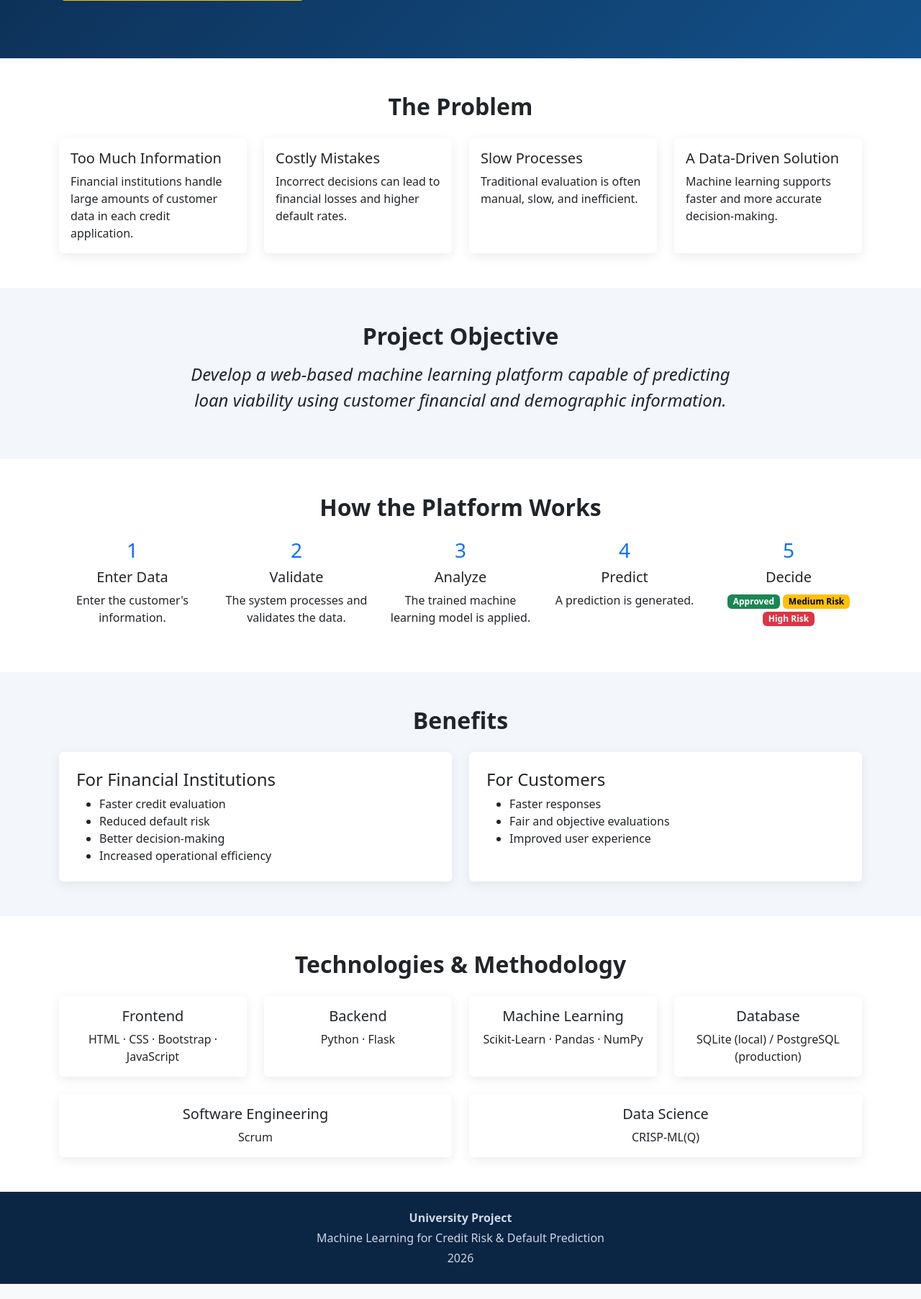
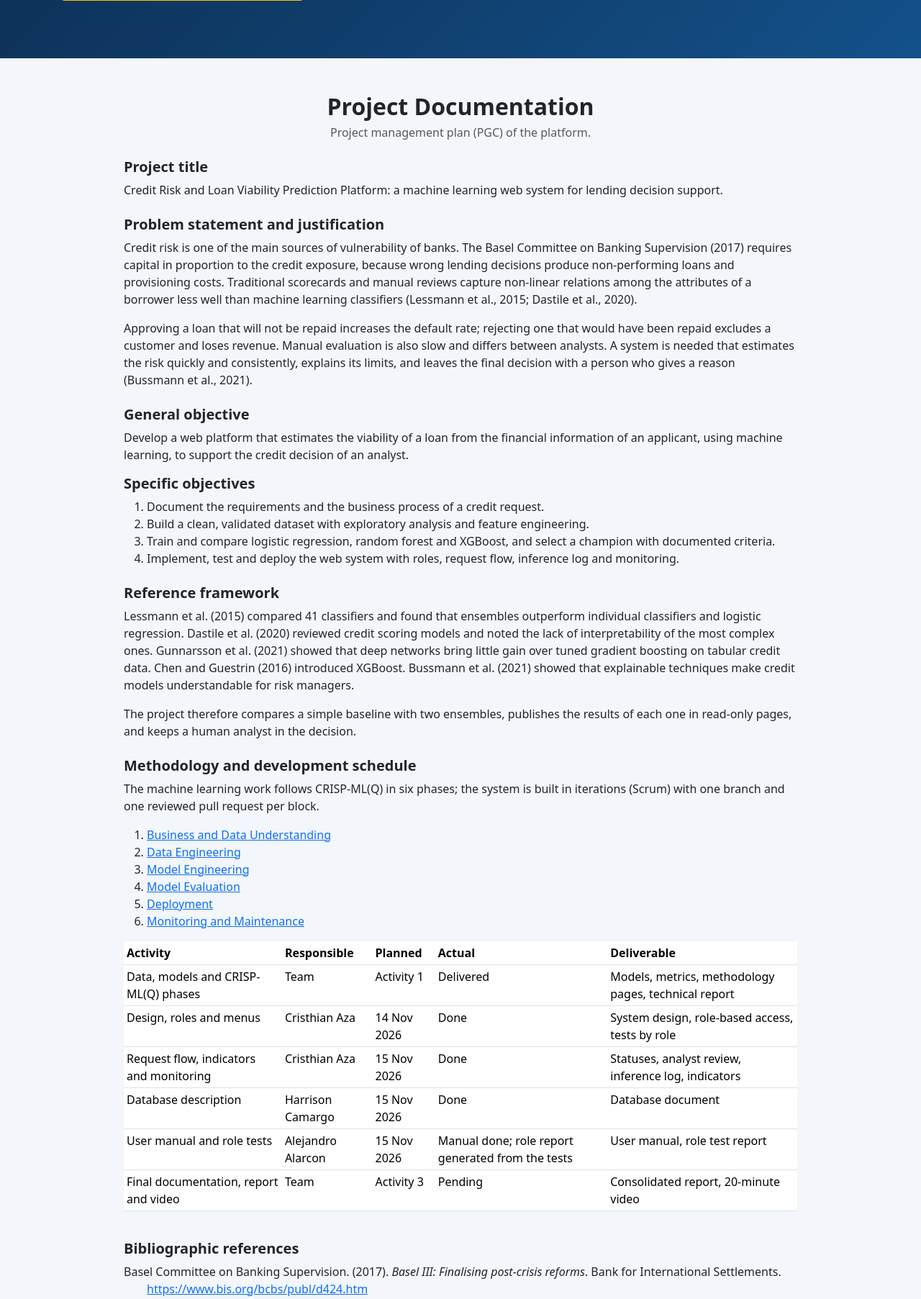
Before and after one commit to Cristhian731/Credit-Risk, a Flask app: page / in a window 1280 px wide. Shown: the part 634-2439 px from the top of the page at 72% size. Before the commit the page ends 2418 px from the top, so only its background shows below. Run offline with Flask 3, Linux system fonts and the light colour scheme; some libraries are stand-ins or nearby versions.

Commit message:
feat(home): show the project documentation (PGC) on the public home page

```diff
--- /dev/null
+++ b/templates/main/_pgc.html
@@ -0,0 +1,73 @@
+{# Project documentation (PGC) shown on the home page. Basic version; Activity 3 completes it. #}
+<section class="py-5 bg-soft" id="pgc">
+  <div class="container" style="max-width: 960px">
+    <h2 class="text-center fw-bold mb-1">Project Documentation</h2>
+    <p class="text-center text-muted mb-4">Project management plan (PGC) of the platform.</p>
+
+    <article class="mb-4" id="pgc-title">
+      <h3 class="h5 fw-bold">Project title</h3>
+      <p class="mb-0">Credit Risk and Loan Viability Prediction Platform: a machine learning web system for lending decision support.</p>
+    </article>
+
+    <article class="mb-4" id="pgc-problem">
+      <h3 class="h5 fw-bold">Problem statement and justification</h3>
+      <p>Credit risk is one of the main sources of vulnerability of banks. The Basel Committee on Banking Supervision (2017) requires capital in proportion to the credit exposure, because wrong lending decisions produce non-performing loans and provisioning costs. Traditional scorecards and manual reviews capture non-linear relations among the attributes of a borrower less well than machine learning classifiers (Lessmann et al., 2015; Dastile et al., 2020).</p>
+      <p class="mb-0">Approving a loan that will not be repaid increases the default rate; rejecting one that would have been repaid excludes a customer and loses revenue. Manual evaluation is also slow and differs between analysts. A system is needed that estimates the risk quickly and consistently, explains its limits, and leaves the final decision with a person who gives a reason (Bussmann et al., 2021).</p>
+    </article>
+
+    <article class="mb-4" id="pgc-objectives">
+      <h3 class="h5 fw-bold">General objective</h3>
+      <p>Develop a web platform that estimates the viability of a loan from the financial information of an applicant, using machine learning, to support the credit decision of an analyst.</p>
+      <h3 class="h5 fw-bold">Specific objectives</h3>
+      <ol class="mb-0">
+        <li>Document the requirements and the business process of a credit request.</li>
+        <li>Build a clean, validated dataset with exploratory analysis and feature engineering.</li>
+        <li>Train and compare logistic regression, random forest and XGBoost, and select a champion with documented criteria.</li>
+        <li>Implement, test and deploy the web system with roles, request flow, inference log and monitoring.</li>
+      </ol>
+    </article>
+
+    <article class="mb-4" id="pgc-framework">
+      <h3 class="h5 fw-bold">Reference framework</h3>
+      <p>Lessmann et al. (2015) compared 41 classifiers and found that ensembles outperform individual classifiers and logistic regression. Dastile et al. (2020) reviewed credit scoring models and noted the lack of interpretability of the most complex ones. Gunnarsson et al. (2021) showed that deep networks bring little gain over tuned gradient boosting on tabular credit data. Chen and Guestrin (2016) introduced XGBoost. Bussmann et al. (2021) showed that explainable techniques make credit models understandable for risk managers.</p>
+      <p class="mb-0">The project therefore compares a simple baseline with two ensembles, publishes the results of each one in read-only pages, and keeps a human analyst in the decision.</p>
+    </article>
+
+    <article class="mb-4" id="pgc-methodology">
+      <h3 class="h5 fw-bold">Methodology and development schedule</h3>
+      <p>The machine learning work follows CRISP-ML(Q) in six phases; the system is built in iterations (Scrum) with one branch and one reviewed pull request per block.</p>
+      <ol>
+        {% for number, phase_title in methodology_phases %}
+          <li><a href="{{ url_for('methodology.phase', number=number) }}">{{ phase_title }}</a></li>
+        {% endfor %}
+      </ol>
+      <div class="table-responsive">
+        <table class="table table-sm bg-white" data-testid="schedule">
+          <thead><tr><th>Activity</th><th>Responsible</th><th>Planned</th><th>Actual</th><th>Deliverable</th></tr></thead>
+          <tbody>
+            <tr><td>Data, models and CRISP-ML(Q) phases</td><td>Team</td><td>Activity 1</td><td>Delivered</td><td>Models, metrics, methodology pages, technical report</td></tr>
+            <tr><td>Design, roles and menus</td><td>Cristhian Aza</td><td>14 Nov 2026</td><td>Done</td><td>System design, role-based access, tests by role</td></tr>
+            <tr><td>Request flow, indicators and monitoring</td><td>Cristhian Aza</td><td>15 Nov 2026</td><td>Done</td><td>Statuses, analyst review, inference log, indicators</td></tr>
+            <tr><td>Database description</td><td>Harrison Camargo</td><td>15 Nov 2026</td><td>Done</td><td>Database document</td></tr>
+            <tr><td>User manual and role tests</td><td>Alejandro Alarcon</td><td>15 Nov 2026</td><td>Manual done; role report generated from the tests</td><td>User manual, role test report</td></tr>
+            <tr><td>Final documentation, report and video</td><td>Team</td><td>Activity 3</td><td>Pending</td><td>Consolidated report, 20-minute video</td></tr>
+          </tbody>
+        </table>
+      </div>
+    </article>
+
+    <article class="mb-4" id="pgc-references">
+      <h3 class="h5 fw-bold">Bibliographic references</h3>
+      <p class="apa-reference">Basel Committee on Banking Supervision. (2017). <em>Basel III: Finalising post-crisis reforms</em>. Bank for International Settlements. <a href="https://www.bis.org/bcbs/publ/d424.htm">https://www.bis.org/bcbs/publ/d424.htm</a></p>
+      <p class="apa-reference">Bussmann, N., Giudici, P., Marinelli, D., &amp; Papenbrock, J. (2021). Explainable machine learning in credit risk management. <em>Computational Economics, 57</em>(1), 203–216. <a href="https://doi.org/10.1007/s10614-020-10042-0">https://doi.org/10.1007/s10614-020-10042-0</a></p>
+      <p class="apa-reference">Chen, T., &amp; Guestrin, C. (2016). XGBoost: A scalable tree boosting system. In <em>Proceedings of the 22nd ACM SIGKDD International Conference on Knowledge Discovery and Data Mining</em> (pp. 785–794). ACM. <a href="https://doi.org/10.1145/2939672.2939785">https://doi.org/10.1145/2939672.2939785</a></p>
+      <p class="apa-reference">Dastile, X., Celik, T., &amp; Potsane, M. (2020). Statistical and machine learning models in credit scoring: A systematic literature survey. <em>Applied Soft Computing, 91</em>, Article 106263. <a href="https://doi.org/10.1016/j.asoc.2020.106263">https://doi.org/10.1016/j.asoc.2020.106263</a></p>
+      <p class="apa-reference">Gunnarsson, B. R., vanden Broucke, S., Baesens, B., Óskarsdóttir, M., &amp; Lemahieu, W. (2021). Deep learning for credit scoring: Do or don't? <em>European Journal of Operational Research, 295</em>(1), 292–305. <a href="https://doi.org/10.1016/j.ejor.2021.03.006">https://doi.org/10.1016/j.ejor.2021.03.006</a></p>
+      <p class="apa-reference mb-0">Lessmann, S., Baesens, B., Seow, H.-V., &amp; Thomas, L. C. (2015). Benchmarking state-of-the-art classification algorithms for credit scoring: An update of research. <em>European Journal of Operational Research, 247</em>(1), 124–136. <a href="https://doi.org/10.1016/j.ejor.2015.05.030">https://doi.org/10.1016/j.ejor.2015.05.030</a></p>
+    </article>
+
+    <p class="text-center mb-0">
+      <a class="btn btn-outline-primary" href="{{ url_for('main.resources') }}">Report, repository, manuals and video</a>
+    </p>
+  </div>
+</section>
--- a/templates/main/index.html
+++ b/templates/main/index.html
@@ -12,7 +12,7 @@
           application is viable, helping financial institutions assess risk faster and more accurately.
         </p>
         {% if auth_enabled and current_user %}
-          <a href="{{ url_for('credit.index') }}" class="btn btn-warning btn-lg px-5 fw-semibold">Evaluate a loan</a>
+          <a href="{{ home_url }}" class="btn btn-warning btn-lg px-5 fw-semibold">Go to my area</a>
         {% else %}
           <a href="#login" class="btn btn-warning btn-lg px-5 fw-semibold">Log in to evaluate a loan</a>
         {% endif %}
@@ -22,8 +22,8 @@
           {# Logged in: replace the login card with a shortcut to the platform. #}
           <div class="card p-4 text-dark" id="welcome">
             <h2 class="h4 fw-bold mb-1">Welcome, {{ current_user.username }}</h2>
-            <p class="text-muted small mb-3">You are logged in. Continue to the loan evaluation.</p>
-            <a href="{{ url_for('credit.index') }}" class="btn btn-primary w-100 fw-semibold">Go to Credit Evaluation</a>
+            <p class="text-muted small mb-3">You are logged in as <strong>{{ current_user.role }}</strong>.</p>
+            <a href="{{ home_url }}" class="btn btn-primary w-100 fw-semibold">Go to my area</a>
           </div>
         {% else %}
           {% include "auth/_login_form.html" %}
@@ -32,6 +32,8 @@
     </div>
   </div>
 </section>
+
+{% include "main/_pgc.html" %}
 
 <section class="py-5" id="problem">
   <div class="container">
@@ -63,11 +65,11 @@
   <div class="container">
     <h2 class="text-center fw-bold mb-4">How the Platform Works</h2>
     <div class="row g-4 text-center">
-      <div class="col-md"><h3 class="text-primary">1</h3><h5>Enter Data</h5><p>Enter the customer's information.</p></div>
-      <div class="col-md"><h3 class="text-primary">2</h3><h5>Validate</h5><p>The system processes and validates the data.</p></div>
-      <div class="col-md"><h3 class="text-primary">3</h3><h5>Analyze</h5><p>The trained machine learning model is applied.</p></div>
-      <div class="col-md"><h3 class="text-primary">4</h3><h5>Predict</h5><p>A prediction is generated.</p></div>
-      <div class="col-md"><h3 class="text-primary">5</h3><h5>Decide</h5>
+      <div class="col-md"><h3 class="text-primary">1</h3><h5>Request</h5><p>The applicant sends a credit request.</p></div>
+      <div class="col-md"><h3 class="text-primary">2</h3><h5>Validate</h5><p>The system validates the data.</p></div>
+      <div class="col-md"><h3 class="text-primary">3</h3><h5>Score</h5><p>The champion model scores the request.</p></div>
+      <div class="col-md"><h3 class="text-primary">4</h3><h5>Review</h5><p>An analyst reviews it and gives a reason.</p></div>
+      <div class="col-md"><h3 class="text-primary">5</h3><h5>Decision</h5>
         <p><span class="badge text-bg-success">Approved</span>
            <span class="badge text-bg-warning">Medium Risk</span>
            <span class="badge text-bg-danger">High Risk</span></p></div>
```
Also changed, not shown: docs/pgc/reference_framework.md (+22 -6 lines), tests/test_pgc_home.py (added, +40 -0 lines).
